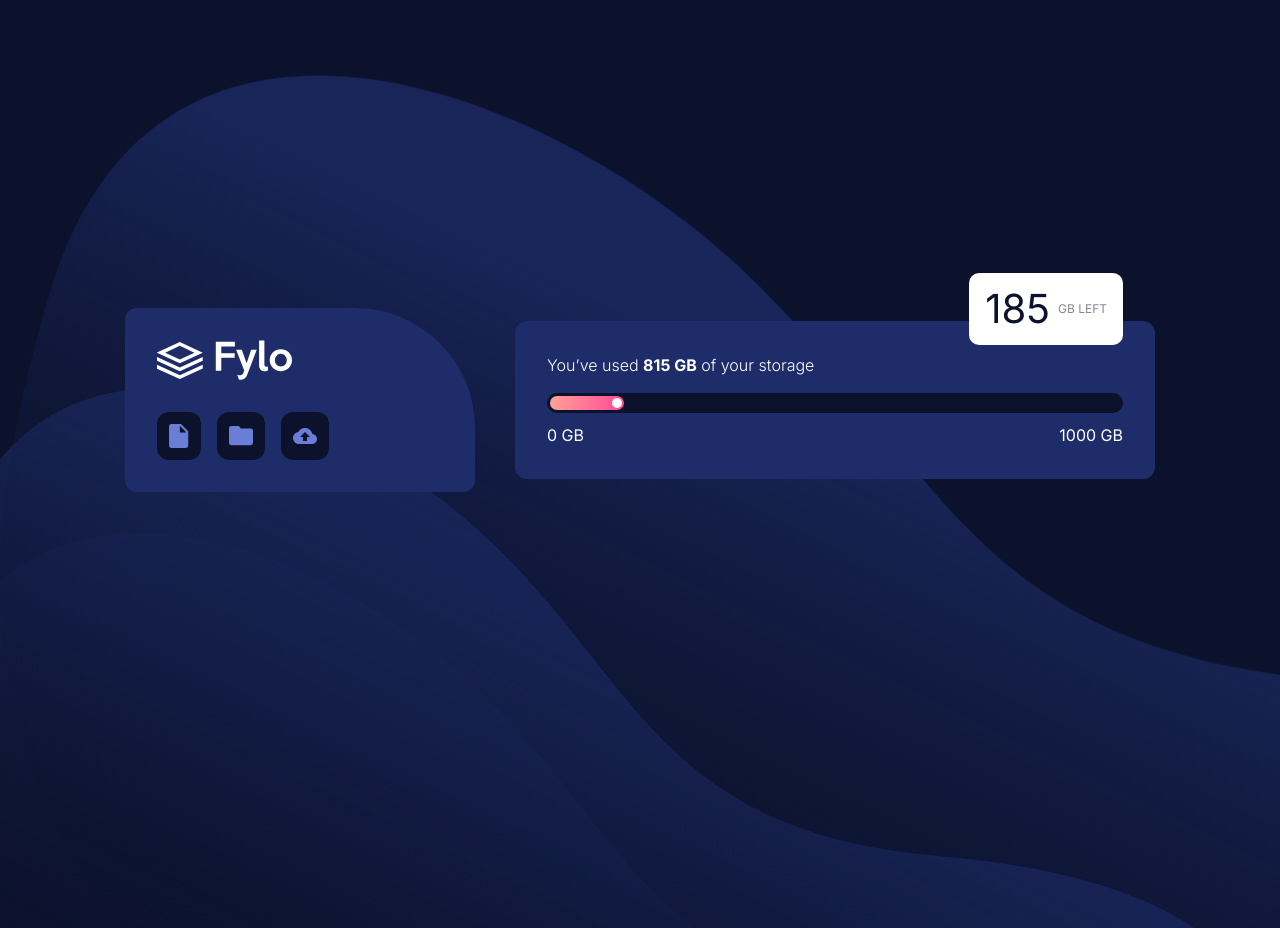
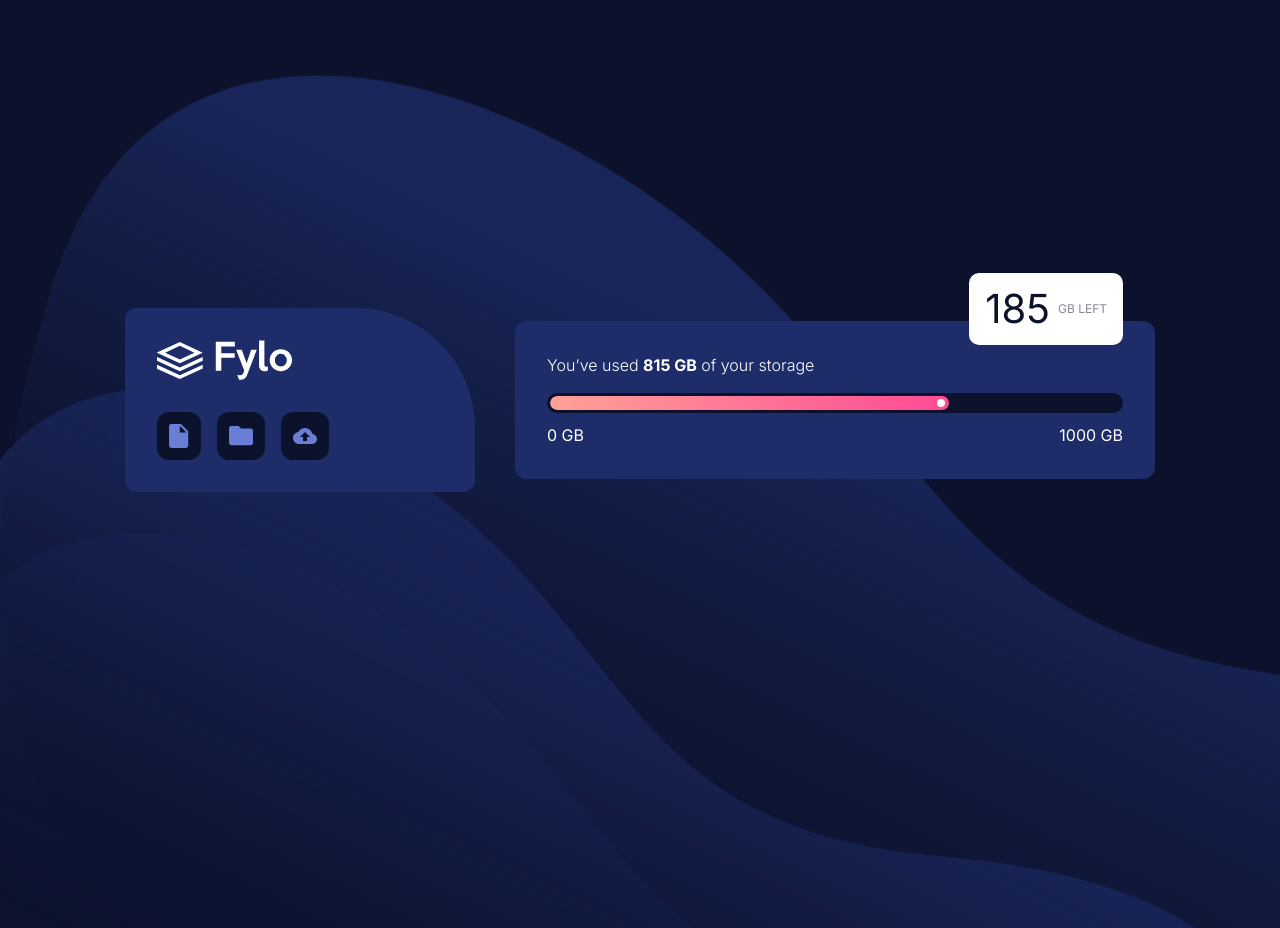
Before and after one commit to dominikrubroeder/fylo-data-storage-component, a Next.js app: page / in a window 1280 px wide. Built offline with nearby package versions, Linux system fonts and the light colour scheme.

Commit message:
Animate progress bar

```diff
--- a/src/app/page.tsx
+++ b/src/app/page.tsx
@@ -1,42 +1,61 @@
-import Logo from '@/components/Logo';
-import IconDocument from '@/components/IconDocument';
-import IconFile from '@/components/IconFile';
-import IconUpload from '@/components/IconUpload';
+"use client";
+
+import Logo from "@/components/Logo";
+import IconDocument from "@/components/IconDocument";
+import IconFile from "@/components/IconFile";
+import IconUpload from "@/components/IconUpload";
+import { motion } from "framer-motion";
 
 export default function Home() {
   return (
-    <main className='flex items-center justify-center min-h-screen gap-10 flex-wrap'>
-      <div className='grid gap-8 max-w-[350px] w-full rounded-xl rounded-tr-[7.5rem] bg-app-blue-700 p-8'>
+    <main className="flex items-center justify-center min-h-screen gap-10 flex-wrap">
+      <div className="grid gap-8 max-w-[350px] w-full rounded-xl rounded-tr-[7.5rem] bg-app-blue-700 p-8">
         <Logo />
-        <ul className='flex gap-4'>
-          <li className='rounded-xl bg-app-blue-900 p-3 flex items-center justify-center'>
+        <ul className="flex gap-4">
+          <li className="rounded-xl bg-app-blue-900 p-3 flex items-center justify-center">
             <IconDocument />
           </li>
-          <li className='rounded-xl bg-app-blue-900 p-3 flex items-center justify-center'>
+          <li className="rounded-xl bg-app-blue-900 p-3 flex items-center justify-center">
             <IconFile />
           </li>
-          <li className='rounded-xl bg-app-blue-900 p-3 flex items-center justify-center'>
+          <li className="rounded-xl bg-app-blue-900 p-3 flex items-center justify-center">
             <IconUpload />
           </li>
         </ul>
       </div>
 
-      <div className='relative grid gap-4 max-w-screen-sm bg-app-blue-700 p-8 rounded-xl w-full'>
-        <div className='flex gap-2 items-center bg-white rounded-[.625rem] absolute right-8 -top-12 text-app-blue-900 p-4'>
-          <h3 className='text-[2.5rem] leading-none'>185</h3>
-          <span className='uppercase text-xs opacity-50'>GB left</span>
+      <div className="relative grid gap-4 max-w-screen-sm bg-app-blue-700 p-8 rounded-xl w-full">
+        <div className="flex gap-2 items-center bg-white rounded-[.625rem] absolute right-8 -top-12 text-app-blue-900 p-4">
+          <h3 className="text-[2.5rem] leading-none">185</h3>
+          <span className="uppercase text-xs opacity-50">GB left</span>
         </div>
 
-        <h2 className='font-light'>
-          You’ve used <b className='font-bold'>815 GB</b> of your storage
+        <h2 className="font-light">
+          You’ve used <b className="font-bold">815 GB</b> of your storage
         </h2>
-        <div className='grid gap-2.5'>
-          <div className='relative rounded-[100px] overflow-hidden h-5 bg-app-blue-900'>
-            <span className='rounded-[100px] bg-gradient-highlight w-20 h-full absolute left-0 border-[.1875rem] border-app-blue-900 flex items-center justify-end pr-0.5'>
-              <span className='h-2.5 w-2.5 rounded-full bg-white block'></span>
-            </span>
+        <div className="grid gap-2.5">
+          <div className="relative overflow-hidden rounded-[100px] h-5 bg-app-blue-900 border-[.1875rem] border-app-blue-900">
+            <motion.span
+              className="rounded-[100px] bg-gradient-highlight h-full absolute left-0 flex items-center justify-end min-w-[1rem] opacity-0"
+              animate={{ opacity: [0, 1], width: ["0%", "70%"], x: [-16, 0] }}
+              transition={{
+                x: { duration: 0.4 },
+                width: { duration: 2, ease: "easeOut" },
+              }}
+            >
+              <motion.span
+                className="rounded-full bg-white block opacity-0"
+                animate={{
+                  opacity: [0, 1, 1],
+                  x: [0, 2, -4],
+                  width: ["2px", "2px", "8px"],
+                  height: ["16px", "16px", "8px"],
+                }}
+                transition={{ delay: 1 }}
+              ></motion.span>
+            </motion.span>
           </div>
-          <div className='flex justify-between items-center'>
+          <div className="flex justify-between items-center">
             <div>0 GB</div>
             <div>1000 GB</div>
           </div>
--- a/tailwind.config.ts
+++ b/tailwind.config.ts
@@ -23,7 +23,6 @@ const config: Config = {
       animation: {
         "move-horizontally": "move-horizontally 24s linear infinite",
         "move-vertically": "move-vertically 24s linear infinite",
-        scale: "scale 24s linear infinite",
       },
       keyframes: {
         "move-horizontally": {
@@ -34,10 +33,6 @@ const config: Config = {
           "0%, 100%": { transform: "translateY(4rem)" },
           "50%": { transform: "translateY(-4rem)" },
         },
-        scale: {
-          "0%, 100%": { transform: "scale(1.08)" },
-          "50%": { transform: "scale(1)" },
-        },
       },
     },
   },
```
